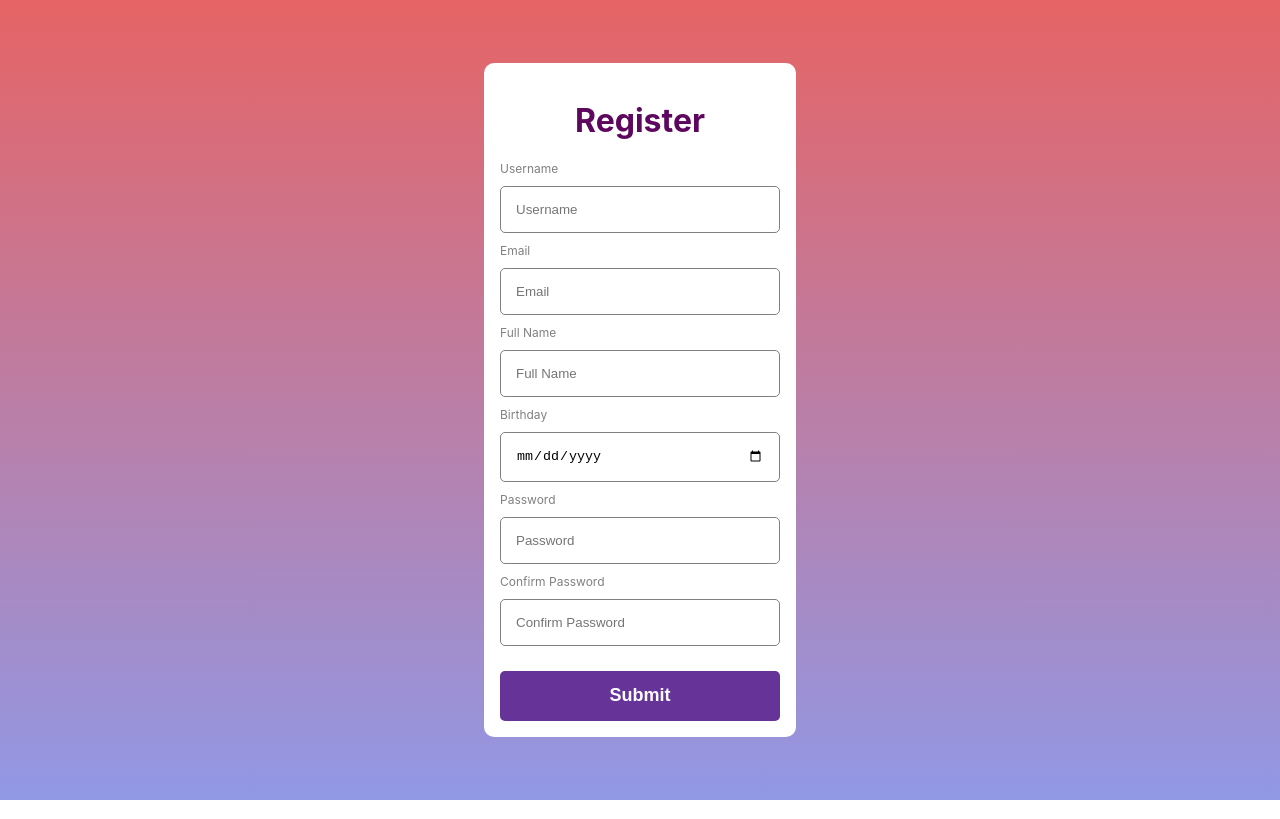
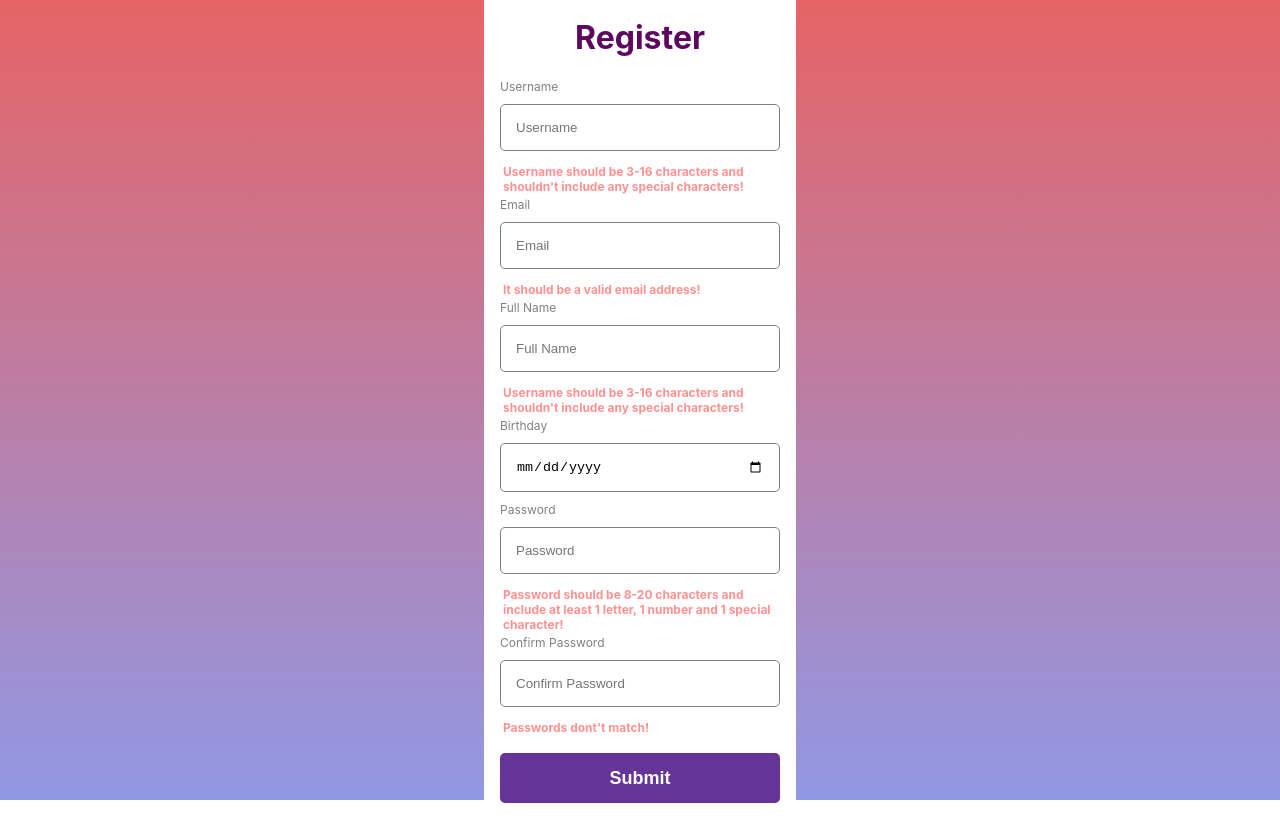
Before and after one commit to KearneyDevs/data-driven-forms, a React (Create React App) app: page / in a window 1280 px wide. Built offline with nearby package versions, Linux system fonts and the light colour scheme.

Commit message:
Added new prop to component

```diff
--- a/src/components/FormInput.jsx
+++ b/src/components/FormInput.jsx
@@ -1,11 +1,12 @@
 import "./formInput.css";
 
 const FormInput = (props) => {
-  const { label, onChange, id, ...inputProps } = props;
+  const { label, errorMessage, onChange, id, ...inputProps } = props;
   return (
     <div className="formInput">
       <label>{label}</label>
       <input {...inputProps} onChange={onChange} />
+      <span>{errorMessage}</span>
     </div>
   );
 };
```
